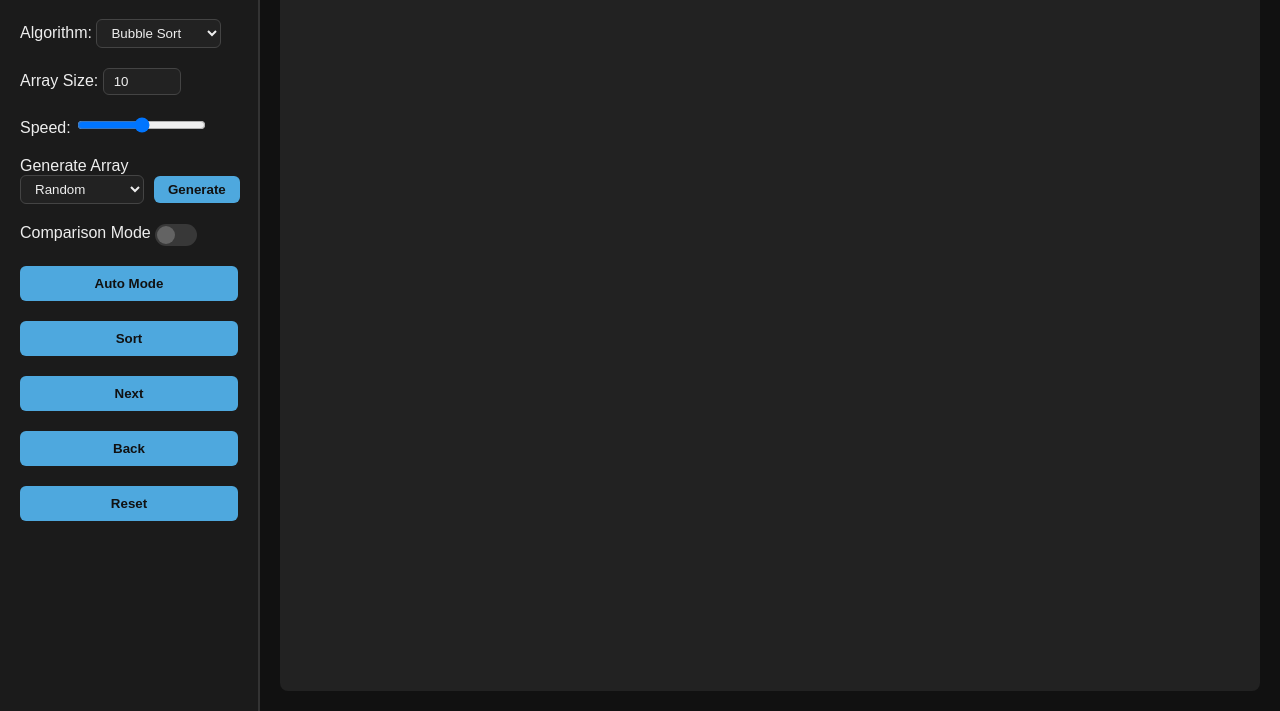
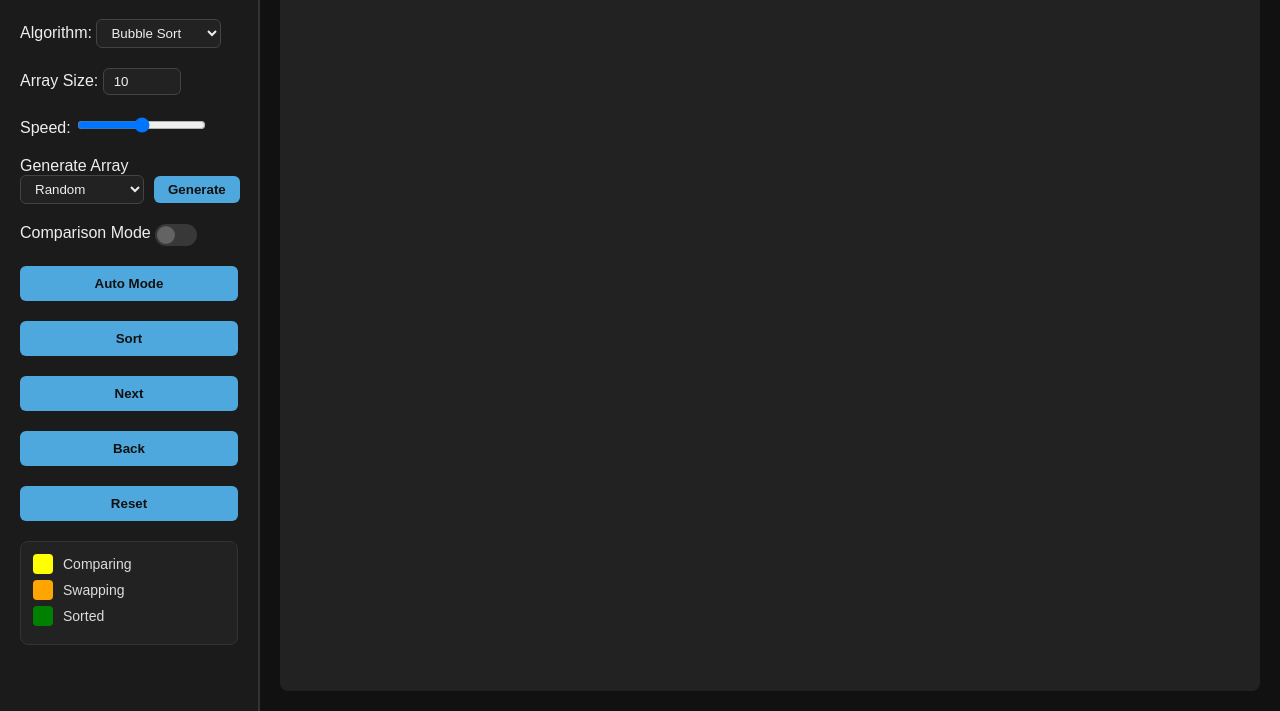
Before and after one commit to yennhi1304/learn-sorting, a plain HTML site: page sorting_visualizer/index.html in a window 1280 px wide. Both pictures are taken after a click on the button "Step Mode". Shown: the part 89-800 px from the top of the page. Drawn offline with Linux system fonts and the light colour scheme.

Commit message:
added legend box

```diff
--- a/sorting_visualizer/index.html
+++ b/sorting_visualizer/index.html
@@ -69,6 +69,12 @@
         <button id="backBtn" class="sort-btn" style="display:none;">Back</button>
 
         <button id="resetBtn" class="sort-btn red">Reset</button>
+
+        <!-- LEGEND PANEL -->
+        <div id="legendPanel" class="legend">
+            <div id="legendContent"></div>
+        </div>
+
     </div>
 
     <!-- MAIN AREA -->
--- a/sorting_visualizer/js/animationEngine.js
+++ b/sorting_visualizer/js/animationEngine.js
@@ -357,6 +357,11 @@ async function playAnimationAuto(event, barDivs, board) {
             barDivs[event.i].classList.remove("insert");
             break;
         }
+        case "insert_key": {
+            barDivs[event.i].classList.add("insert");
+            barDivs[event.i].classList.remove("key");
+            break;
+        }
     }
 }
 
@@ -387,7 +392,7 @@ async function playAnimationInstant(event, barDivs, board) {
 
         case "shift": {
             const bar = barDivs[event.source];
-            bar.classList.add("shift");
+            bar.classList.add("key");
 
             barDivs.splice(event.source, 1);
             barDivs.splice(event.target, 0, bar);
@@ -398,7 +403,8 @@ async function playAnimationInstant(event, barDivs, board) {
         }
 
         case "insert_key": {
-            barDivs[event.i].classList.add("key");
+            barDivs[event.i].classList.add("insert");
+            barDivs[event.i].classList.remove("key");
             break;
         }
 
--- a/sorting_visualizer/js/sortingAlgorithms.js
+++ b/sorting_visualizer/js/sortingAlgorithms.js
@@ -144,9 +144,6 @@ function insertionSort(arr) {
             i: j + 1,
             value: keyValue
         });
-
-
-
         // ⭐ Mark prefix sorted *right after insertion*
         events.push({
             type: "sorted_range",
--- a/sorting_visualizer/script.js
+++ b/sorting_visualizer/script.js
@@ -4,6 +4,47 @@ import { state } from "./js/state.js";
 import { runDualSort, runSingleSort } from "./js/sortHandlers.js";
 import { MAX_DELAY, MIN_DELAY } from "./js/constants.js";
 import { playAnimationAuto, playAnimationInstant } from "./js/animationEngine.js";
+
+
+const legendMap = {
+    bubble: [
+        { cls: "active", label: "Comparing" },
+        { cls: "swap", label: "Swapping" },
+        { cls: "sorted", label: "Sorted" }
+    ],
+
+    selection: [
+        { cls: "active", label: "Comparing" },
+        { cls: "smallest", label: "Current smallest" },
+        { cls: "swap", label: "Swapping" },
+        { cls: "sorted", label: "Sorted" }
+    ],
+
+    insertion: [
+        { cls: "active", label: "Comparing" },
+        { cls: "key", label: "Key value" },
+        { cls: "insert", label: "Inserted position" },
+        { cls: "sorted", label: "Sorted prefix" }
+    ],
+
+    merge: [
+        { cls: "left", label: "Left half" },
+        { cls: "right", label: "Right half" },
+        { cls: "writing", label: "Writing merged values" },
+        { cls: "write", label: "Overwriting value" },
+        { cls: "sorted", label: "Sorted" }
+    ],
+
+    quick: [
+        { cls: "partition", label: "Current partition range" },
+        { cls: "key", label: "Pivot" },
+        { cls: "smaller", label: "Smaller than pivot" },
+        { cls: "larger", label: "Larger than pivot" },
+        { cls: "swap", label: "Swapping" },
+        { cls: "sorted", label: "Placed pivot" }
+    ]
+};
+
 
 function clearBarStyles(barDivs) {
     for (let bar of barDivs) {
@@ -37,6 +78,14 @@ const sortTypeInput = document.getElementById("algo");
 const sortTypeAInput = document.getElementById("algoA");
 const sortTypeBInput = document.getElementById("algoB");
 const speedSlider = document.getElementById("speed");
+const algoSelect = document.getElementById("algo");
+const legendPanel = document.getElementById("legendPanel");
+
+
+algoSelect.addEventListener("change", () => {
+    renderLegend(algoSelect.value);
+});
+
 
 // boards
 const monoBoard = document.getElementById("mono-board");
@@ -118,36 +167,38 @@ compareBtn.addEventListener("change", () => {
 
 // ----------------------- AUTO / STEP MODE TOGGLE ---------------
 autoBtn.addEventListener("click", () => {
-    // toggle
     state.autoMode = !state.autoMode;
 
-    // STEP MODE
     if (!state.autoMode) {
-        // lock comparison
+        // ------------ STEP MODE ------------
         compareBtn.disabled = true;
 
-        // ensure mono mode only
         state.compareMode = "mono";
         monoBoard.style.display = "flex";
         dualBoard.style.display = "none";
 
-        // show next/back
         nextBtn.style.display = "inline-block";
         backBtn.style.display = "inline-block";
 
         autoBtn.textContent = "Auto Mode";
+
+        // ⭐ SHOW LEGEND in Step Mode
+        legendPanel.style.display = "block";
     }
-    // AUTO MODE
     else {
+        // ------------ AUTO MODE ------------
         compareBtn.disabled = false;
 
-        // hide step buttons
         nextBtn.style.display = "none";
         backBtn.style.display = "none";
 
         autoBtn.textContent = "Step Mode";
+
+        // ⭐ HIDE LEGEND in Auto Mode
+        legendPanel.style.display = "none";
     }
 });
+
 
 
 // ------------------------ SORT ---------------------------------
@@ -275,3 +326,30 @@ function renderAuto() {
         autoBtn.textContent = "Auto Mode";
     }
 }
+
+
+function renderLegend(algo) {
+    const panel = document.getElementById("legendContent");
+    const list = legendMap[algo];
+
+    panel.innerHTML = "";
+
+    list.forEach(item => {
+        const row = document.createElement("div");
+        row.className = "legend-item";
+
+        const colorBox = document.createElement("div");
+        colorBox.classList.add("legend-color", "bar", item.cls);
+
+        const label = document.createElement("span");
+        label.textContent = item.label;
+
+        row.appendChild(colorBox);
+        row.appendChild(label);
+        panel.appendChild(row);
+    });
+}
+
+
+ renderLegend(algoSelect.value);
+ legendPanel.style.display = "none";
--- a/sorting_visualizer/styles.css
+++ b/sorting_visualizer/styles.css
@@ -268,10 +268,9 @@ button:disabled {
     background: orange;
 }
 
-.bar.shift {
-    background: orange;
+.bar.insert {
+    background: red;
 }
-
 
 
 .bar.smallest {
@@ -280,6 +279,9 @@ button:disabled {
 
 .bar.sorted {
     background: green;
+}
+.bar.active {
+    background: yellow;
 }
 
 /* Merge Sort Colors */
@@ -292,14 +294,49 @@ button:disabled {
 }
 
 .partition {
-    background-color: rgba(255, 165, 0, 0.5); /* orange highlight */
+    background-color: rgba(255, 165, 0, 0.5);
+    /* orange highlight */
 }
+
 .bar.key {
-    background: deeppink;
+    background: gold;
 }
+
 .bar.smaller {
     background: magenta;
 }
+
 .bar.larger {
     background: crimson;
 }
+
+/* =================================
+   LEGEND PANEL
+   ================================= */
+.legend {
+    background: #222;
+    padding: 12px;
+    border-radius: 8px;
+    border: 1px solid #333;
+    color: #ddd;
+    font-size: 14px;
+}
+
+.legend h3 {
+    margin: 0 0 10px 0;
+    font-size: 16px;
+    color: #4ea8de;
+}
+
+.legend-item {
+    display: flex;
+    align-items: center;
+    gap: 10px;
+    margin-bottom: 6px;
+}
+
+.legend-color {
+    width: 20px;
+    height: 20px;
+    border-radius: 4px;
+}
```
